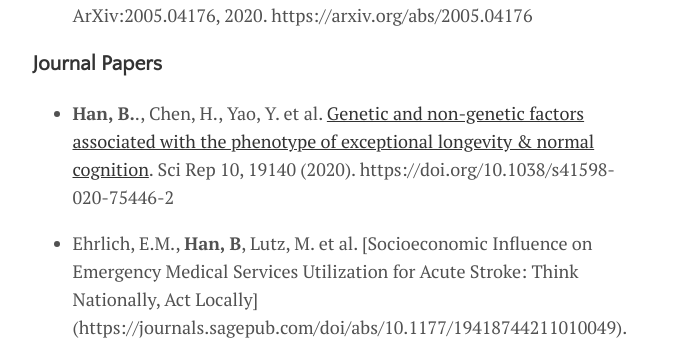
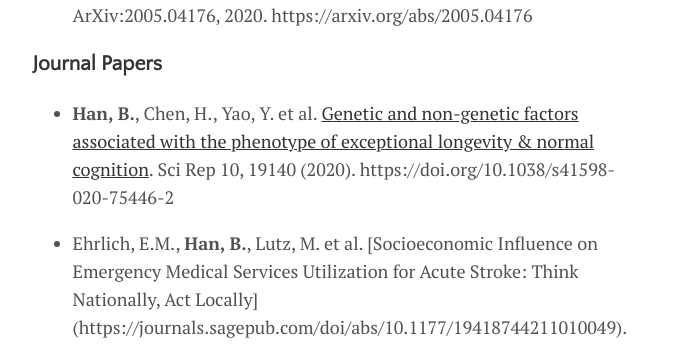
Before and after one commit to BeanHam/BeanHam.github.io, a Jekyll site: the page built from menu/research.md, in a window 1280 px wide. Shown: the part 283-627 px from the top of the page, without its empty margins (300-979 px from the left). Built offline with Jekyll 4.4.1, drawn with Linux system fonts in a browser that asks for light colours.

```diff
--- a/menu/research.md
+++ b/menu/research.md
@@ -9,6 +9,6 @@ title: Research
 
 ### Journal Papers
 
-- **Han, B.**., Chen, H., Yao, Y. et al. [Genetic and non-genetic factors associated with the phenotype of exceptional longevity & normal cognition](https://www.nature.com/articles/s41598-020-75446-2). Sci Rep 10, 19140 (2020). https://doi.org/10.1038/s41598-020-75446-2
+- **Han, B.**, Chen, H., Yao, Y. et al. [Genetic and non-genetic factors associated with the phenotype of exceptional longevity & normal cognition](https://www.nature.com/articles/s41598-020-75446-2). Sci Rep 10, 19140 (2020). https://doi.org/10.1038/s41598-020-75446-2
 
-- Ehrlich, E.M., **Han, B**, Lutz, M. et al. [Socioeconomic Influence on Emergency Medical Services Utilization for Acute Stroke: Think Nationally, Act Locally] (https://journals.sagepub.com/doi/abs/10.1177/19418744211010049). The Neurohospitalist. April 2021. doi:10.1177/19418744211010049
+- Ehrlich, E.M., **Han, B.**, Lutz, M. et al. [Socioeconomic Influence on Emergency Medical Services Utilization for Acute Stroke: Think Nationally, Act Locally] (https://journals.sagepub.com/doi/abs/10.1177/19418744211010049). The Neurohospitalist. April 2021. doi:10.1177/19418744211010049
```
